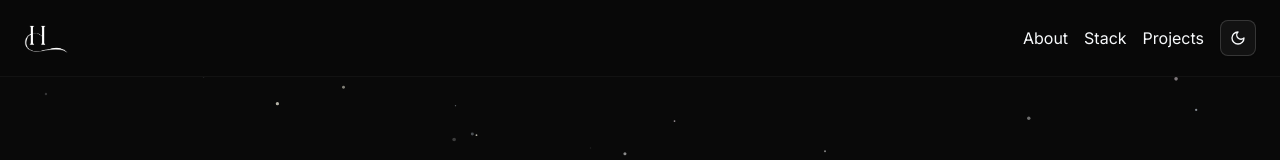
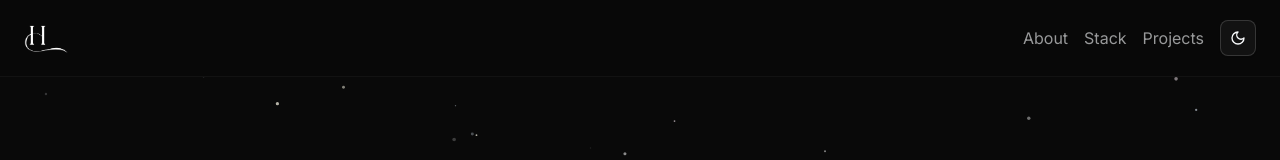
Before and after one commit to hassohamid/Portfolio-V1, a React (Vite) app: page / in a window 1280 px wide. Shown: the top 160 px of the page. Built offline with nearby package versions, Linux system fonts and the light colour scheme.

Commit message:
Cleaner Nav

```diff
--- a/src/components/Nav.tsx
+++ b/src/components/Nav.tsx
@@ -13,15 +13,24 @@ export default function Nav() {
   return (
     <nav className="flex items-center gap-4">
       <div className="hidden md:flex items-center gap-4">
-        <a href="#about" className="hover:text-primary relative py-1 group">
+        <a
+          href="#about"
+          className="hover:text-foreground/80 text-foreground/60  relative py-1 group"
+        >
           About
           <span className="absolute bottom-0 left-0 w-0 h-0.5 bg-primary group-hover:w-full transition-all duration-300 ease-in-out"></span>
         </a>
-        <a href="#stack" className="hover:text-primary relative py-1 group">
+        <a
+          href="#stack"
+          className="hover:text-foreground/80 text-foreground/60 relative py-1 group"
+        >
           Stack
           <span className="absolute bottom-0 left-0 w-0 h-0.5 bg-primary group-hover:w-full transition-all duration-300 ease-in-out"></span>
         </a>
-        <a href="#projects" className="hover:text-primary relative py-1 group">
+        <a
+          href="#projects"
+          className="hover:text-foreground/80 text-foreground/60 relative py-1 group"
+        >
           Projects
           <span className="absolute bottom-0 left-0 w-0 h-0.5 bg-primary group-hover:w-full transition-all duration-300 ease-in-out"></span>
         </a>
@@ -36,7 +45,7 @@ export default function Nav() {
           </DropdownMenuTrigger>
           <DropdownMenuContent>
             <DropdownMenuItem asChild>
-              <a href="#about" className="cursor-pointer">
+              <a href="#about" className="cursor-pointer ">
                 About
               </a>
             </DropdownMenuItem>
--- a/src/layout/Hero.tsx
+++ b/src/layout/Hero.tsx
@@ -39,14 +39,9 @@ export default function Hero() {
           </p>
         </div>
         <div className="flex gap-3 justify-center items-center ">
-          <Button className="px-6 cursor-pointer !transition-none">
-            Contact me
-          </Button>
+          <Button className="px-6 cursor-pointer ">Contact me</Button>
           <Heart size={16} className="animate-pulse hearteffect" />
-          <Button
-            variant="outline"
-            className="px-6 cursor-pointer !transition-none"
-          >
+          <Button variant="outline" className="px-6 cursor-pointer ">
             View My Work
           </Button>
         </div>
```
